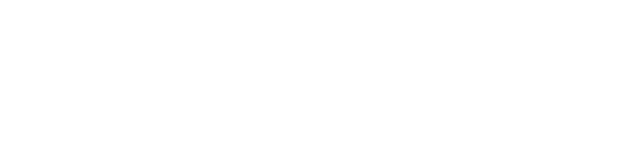
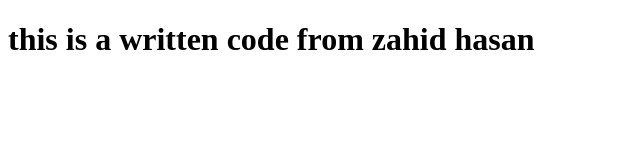
Before and after one commit to shahin-hossain-dev/test-project, a plain HTML site: page index.html in a window 1280 px wide. Shown: the whole page, without its empty margins (0-640 px from the left). Drawn offline with Linux system fonts and the light colour scheme.

Commit message:
this is a git commit

```diff
--- a/index.html
+++ b/index.html
@@ -6,6 +6,6 @@
     <title>Test Project</title>
 </head>
 <body>
-
+    <h1>this is a written code from zahid hasan</h1>
 </body>
 </html>
```
